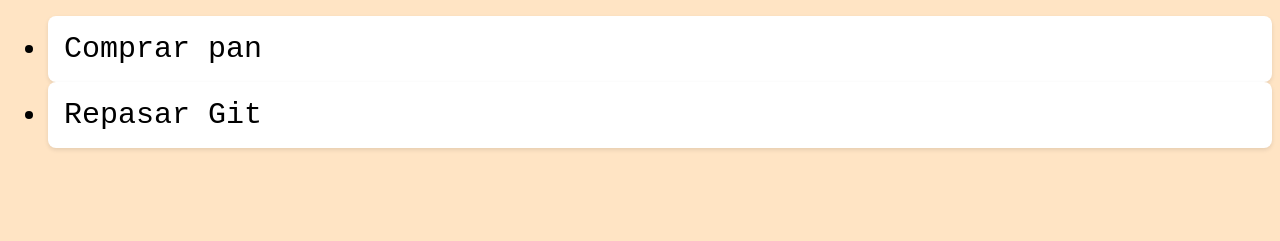
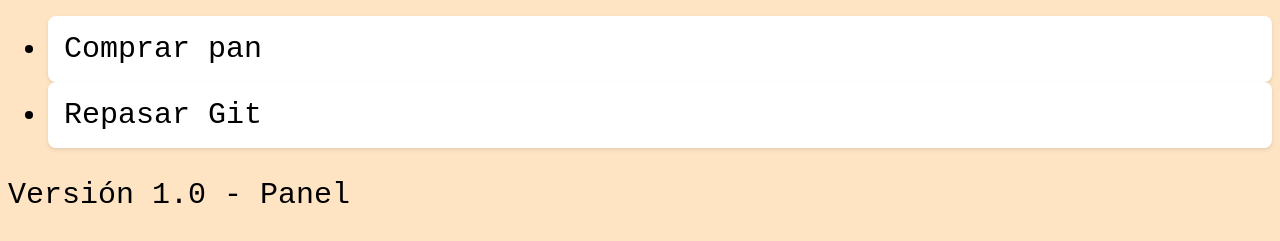
Before and after one commit to Fgago7/web_proyect1, a plain HTML site: page index.html in a window 1280 px wide. Shown: the part 189-430 px from the top of the page. Drawn offline with Linux system fonts and the light colour scheme.

Commit message:
feat: añadir footer aplicación

```diff
--- a/index.html
+++ b/index.html
@@ -12,5 +12,6 @@
         <li class="tareas">Comprar pan</li>
         <li class="tareas">Repasar Git</li>
     </ul>
+    <footer>Versión 1.0 - Panel</footer>
 </body>
 </html>
```
